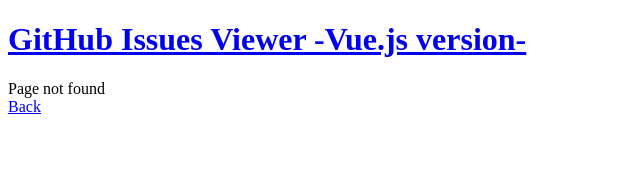
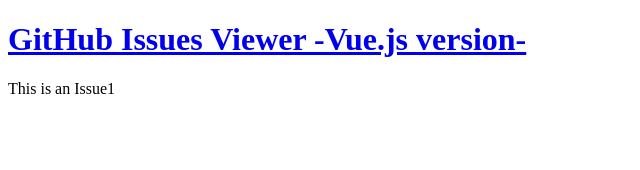
Before and after one commit to kawarimidoll/github-issues-vuer, a Vue app: page /issues/1 in a window 1280 px wide. Before the commit this address had no page. Shown: the top 170 px of the page, without its empty margins (0-640 px from the left). Built offline with nearby package versions, Linux system fonts and the light colour scheme.

Commit message:
add dynamic routing

```diff
--- a/src/router.js
+++ b/src/router.js
@@ -9,8 +9,8 @@
 
 const routes = [
   { path: "/", template: '<router-link to="/issues">Enter</router-link>' },
+  { path: "/issues/:number", component: Issue },
   { path: "/issues", component: Issues },
-  { path: "/issue", component: Issue },
   { path: "/:pathMatch(.*)*", component: NotFound },
 ];
 
--- a/src/views/Issue.vue
+++ b/src/views/Issue.vue
@@ -1,3 +1,5 @@
 <template>
-  <div><p>This is an Issue</p></div>
+  <div>
+    <p>This is an Issue{{ $route.params.number }}</p>
+  </div>
 </template>
--- a/src/views/Issues.vue
+++ b/src/views/Issues.vue
@@ -1,6 +1,14 @@
 <template>
   <div>
     <p>This is Issues list</p>
+    <p>{{ $route.query?.page || 1 }}</p>
     <router-link to="/issue">an issue</router-link>
   </div>
 </template>
+
+<script>
+export default {
+  mounted(){
+    console.log(this.$route)
+  }
+}</script>
```
